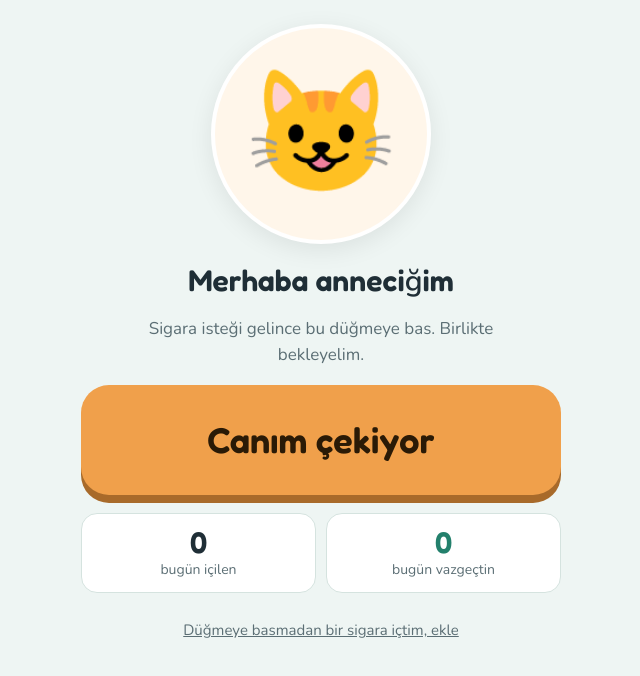
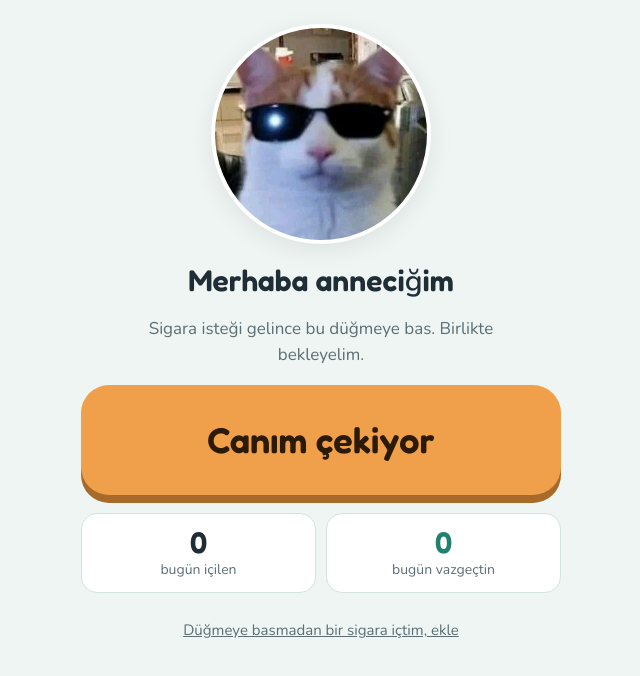
Before and after one commit to medtor7/sigara-takip, a plain HTML site: page index.html in a window 1280 px wide. Shown: the whole page, without its empty margins (319-959 px from the left). Drawn offline with nearby package versions, Linux system fonts and the light colour scheme; no server answers.

Commit message:
Kedi görsellerini ekle (5 ekran)
Co-Authored-By: Claude Opus 5.5 <noreply@anthropic.com>
Claude-Session: https://claude.ai/code/session_01RRW1mDuZtXFXAobYi3HNMr

```diff
--- a/index.html
+++ b/index.html
@@ -96,9 +96,16 @@
 // Firebase sonradan yüklenir; yüklenemese bile düğmeler çalışır.
 let fb = null; const pending = [];
 
-// Kedi fotoğrafları: images klasörüne koyduğun dosyanın adını yaz (ör. "images/mutsuz.jpg").
-// Boş bırakılan ekranda kedi emojisi görünür.
-const PHOTOS = { home:"", ask:"", wait:"", check:"", passed:"", smoked:"" };
+// Kedi görselleri (jpg, png ya da gif). Boş bırakılan ekranda kedi emojisi görünür.
+// pos: yuvarlak çerçevede görselin hangi kısmının görüneceği ("yatay dikey").
+const PHOTOS = {
+  home:   { src:"images/1-ana.jpg" },
+  ask:    { src:"images/2-canim-cekiyor.jpg", pos:"50% 30%" },
+  wait:   { src:"images/3-bekleme.jpg",       pos:"45% 35%" },
+  check:  { src:"images/4-gecti-mi.jpg" },
+  passed: { src:"images/5-aferin.jpg" },
+  smoked: { src:"" },
+};
 const CATS   = { home:"😺", ask:"😿", wait:"😸", check:"🐱", passed:"😻", smoked:"😽" };
 
 const WAIT_MS = 5*60*1000;
@@ -111,7 +118,13 @@ let today = [];
 // ---------- kediler ----------
 document.querySelectorAll("[data-cat]").forEach(el=>{
   const k = el.dataset.cat;
-  if (PHOTOS[k]) { const img = new Image(); img.src = PHOTOS[k]; img.alt = ""; img.onerror = () => { el.textContent = CATS[k]; }; el.append(img); }
+  const ph = PHOTOS[k];
+  if (ph && ph.src) {
+    const img = new Image(); img.src = ph.src; img.alt = "";
+    if (ph.pos) img.style.objectPosition = ph.pos;
+    img.onerror = () => { el.textContent = CATS[k]; };
+    el.append(img);
+  }
   else el.textContent = CATS[k];
 });
 
```
Also changed, not shown: images/1-ana.jpg (added), images/2-canim-cekiyor.jpg (added), images/3-bekleme.jpg (added), images/4-gecti-mi.jpg (added), images/5-aferin.jpg (added).
